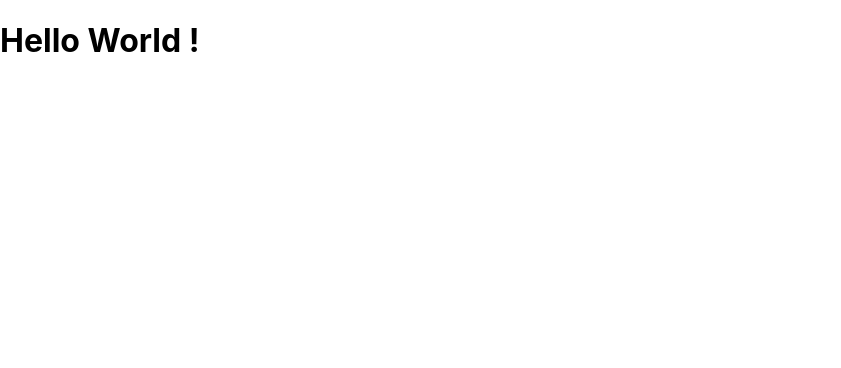
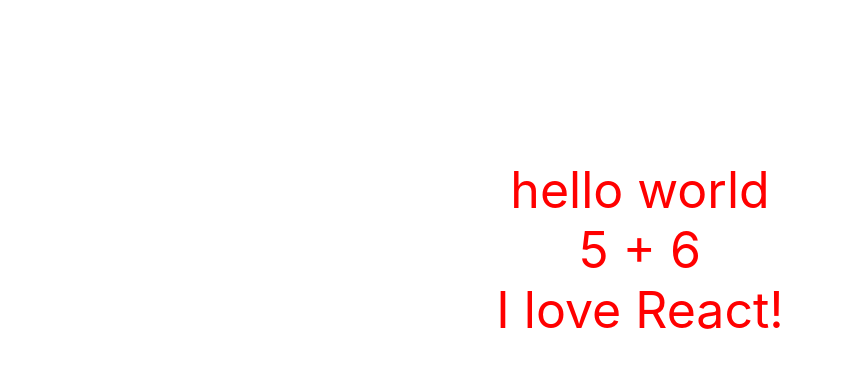
Before and after one commit to daniahih/appleSeeds-React, a React (Create React App) app: page / in a window 1280 px wide. Shown: the top 368 px of the page, without its empty margins (0-841 px from the left). Built offline with nearby package versions, Linux system fonts and the light colour scheme.

Commit message:
added 3.2 basics of Jsx

```diff
--- /dev/null
+++ b/src/components/3.2 BasicsOFJSX/3.2.css
@@ -0,0 +1,7 @@
+.style {
+    font-size: 50px;
+    color: red;
+    margin: auto;
+    text-align: center;
+    margin-top: 20vh;
+}
--- /dev/null
+++ b/src/components/3.2 BasicsOFJSX/3.2_basics_of_jsx.js
@@ -0,0 +1,26 @@
+// Create some JSX from the following variables:
+// 1. const data = ["hello", "world"];
+
+
+// the output should be: “Hello World” notice the spacing!
+// 2. const number1 = 5;
+// const number2 =6;
+// The output should be: 5 + 6 = 11
+// 3. const string = "I love React!"
+// The output should be: The string’s length is <display
+// the length of the string>
+const Data = ["hello", "world"];
+ const Number1 = 5;
+ const Number2 =6;
+ const string = "I love React!"
+
+ function Basics(){
+    return <div className="style">
+    <div>{ Data[0]} { Data[1]}</div>
+<div> {Number1} + {Number2}</div>
+<div> {string}</div>
+
+
+</div>
+ }
+ export default Basics
--- a/src/index.js
+++ b/src/index.js
@@ -1,13 +1,13 @@
 import React from 'react';
 import ReactDOM from 'react-dom/client';
 import './index.css';
+import './components/3.2 BasicsOFJSX/3.2.css'
 import reportWebVitals from './reportWebVitals';
-import Helloworld from './components/3.1_helloWorld/3.1_helloWorld';
+import Basics from './components/3.2 BasicsOFJSX/3.2_basics_of_jsx';
 
 const root = ReactDOM.createRoot(document.getElementById('root'));
 root.render(
-
- <Helloworld/>
+<Basics />
 
 );
 
```
